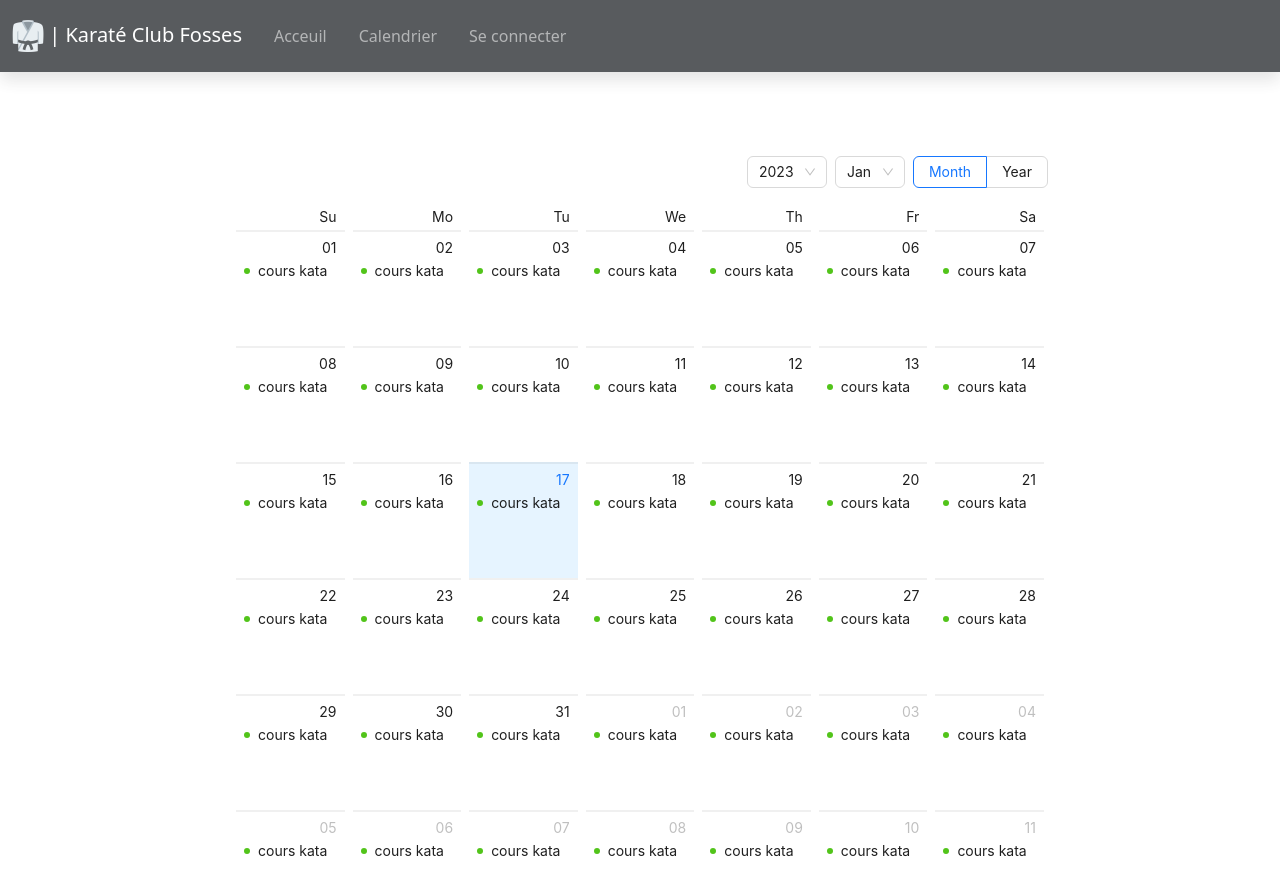
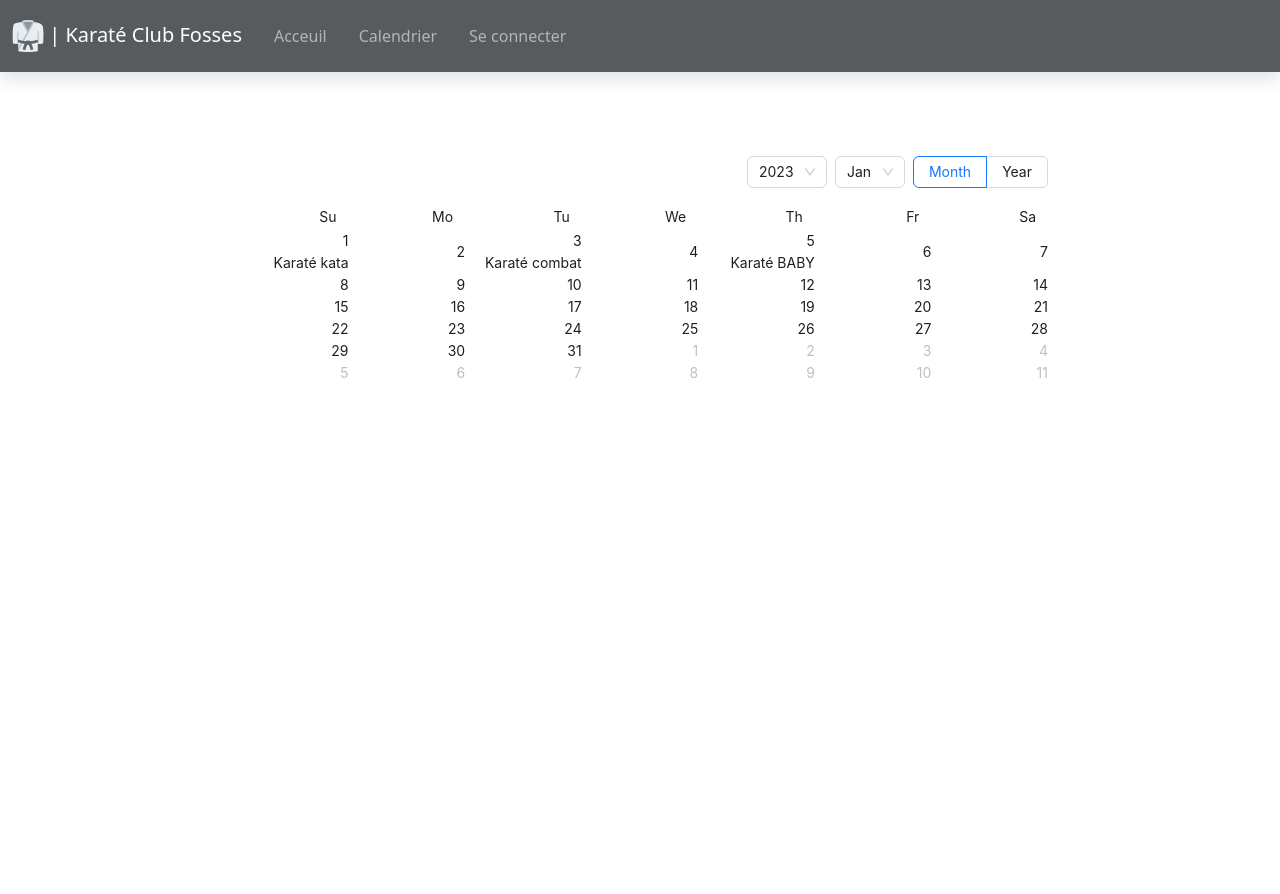
Before and after one commit to theocrsb/KCF_Front, a React (Create React App) app: page /calendrier in a window 1280 px wide. Shown: the top 894 px of the page. After the commit the page ends 800 px from the top, so only its background shows below. Built offline with nearby package versions, Linux system fonts and the light colour scheme.

Commit message:
test en cours ajout des cours par defaut

```diff
--- a/src/pages/Calendrier.tsx
+++ b/src/pages/Calendrier.tsx
@@ -7,25 +7,115 @@ import dayjs from 'dayjs';
 import 'dayjs/locale/fr';
 import locale from 'antd/locale/fr_FR';
 import Badge, { BadgeProps } from 'antd/es/badge';
+import { Dayjs } from 'dayjs';
+
+export interface Cours {
+  id: string;
+  sensei: string;
+  date: string;
+  heureDebut: string;
+  heureFin: string;
+  note: string;
+  // user: User
+}
 
 const Calendrier = () => {
-  const [date, setDate] = useState(new Date());
+  const [dateSelect, setDateSelect] = useState<string>('');
 
-  const myLocal = {
-    ...frFR,
-    dateFormat: 'DD/MM/YYYY',
+  //Lors d'un click sur une date du Calendar
+  const handleSelect = (select: Dayjs) => {
+    console.log(select.format('DD-MM-YYYY'));
+    setDateSelect(select.format('DD-MM-YYYY'));
   };
-  //Trouver comment gerer le jour pour l'affichage
-  const dateCellRender = () => {
-    const valueCalendar = {
-      date: '18-01-2023',
-      type: 'warning',
-      content: 'This is warning event.',
-    };
-    return (
-      <Badge status={'success' as BadgeProps['status']} text={'cours kata'} />
-    );
+
+  // affichage ou nom d'un event selon la date
+  // const getListData = (value: Dayjs) => {
+  //   //ajout date en brut (futur bdd)
+  //   const dateBdd = new Date('2023-01-21');
+
+  //   let listData;
+  //   switch (value.daysInMonth()) {
+  //     case 2023 - 0 - 21:
+  //       listData = [
+  //         { type: 'warning', content: 'This is warning event.' },
+  //         { type: 'success', content: 'This is usual event.' },
+  //       ];
+  //       break;
+  //     // case 10:
+  //     //   listData = [
+  //     //     { type: 'warning', content: 'This is warning event.' },
+  //     //     { type: 'success', content: 'This is usual event.' },
+  //     //     { type: 'error', content: 'This is error event.' },
+  //     //   ];
+  //     //   break;
+  //     // case 15:
+  //     //   listData = [
+  //     //     { type: 'warning', content: 'This is warning event' },
+  //     //     { type: 'success', content: 'This is very long usual event。。....' },
+  //     //     { type: 'error', content: 'This is error event 1.' },
+  //     //     { type: 'error', content: 'This is error event 2.' },
+  //     //     { type: 'error', content: 'This is error event 3.' },
+  //     //     { type: 'error', content: 'This is error event 4.' },
+  //     //   ];
+  //     //   break;
+  //     // default:
+  //   }
+  //   return listData || [];
+  // };
+  // //
+
+  // //Affichage des cours dans le Calendar
+  // const dateCellRender = (value: Dayjs) => {
+  //   //Exemple lors d'un get d'un cours
+  //   // const valueCalendar: Cours[] = [
+  //   //   {
+  //   //     id: '01234',
+  //   //     date: '19-01-2023',
+  //   //     sensei: 'string',
+  //   //     heureDebut: 'string',
+  //   //     heureFin: 'string',
+  //   //     note: 'string',
+  //   //     // type: 'warning',
+  //   //     // content: 'BABY KARATE',
+  //   //   },
+  //   // ];
+
+  //   const listData = getListData(value);
+
+  // return (
+  //   <ul className='events'>
+  //     {listData.map((item) => (
+  //       <li key={item.content}>
+  //         <Badge
+  //           status={item.type as BadgeProps['status']}
+  //           text={item.content}
+  //         />
+  //       </li>
+  //     ))}
+  //   </ul>
+  // );
+
+  const events = [
+    { date: '2023-01-01', name: 'Karaté kata' },
+    { date: '2023-01-03', name: 'Karaté combat' },
+    { date: '2023-01-05', name: 'Karaté BABY' },
+  ];
+
+  const dateFullCellRender = (value: Dayjs) => {
+    const date = value.format('YYYY-MM-DD');
+    const event = events.find((e) => e.date === date);
+    if (event) {
+      return (
+        <div>
+          {value.date()}
+          <div>{event.name}</div>
+        </div>
+      );
+    } else {
+      return <div>{value.date()}</div>;
+    }
   };
+
   return (
     <div
       className='d-flex justify-content-center '
@@ -36,7 +126,8 @@ const Calendrier = () => {
           {/* dateCellRender : Remplis une valeurs dans le jours */}
           <Calendar
             style={{ padding: '7.5%', borderRadius: '15px' }}
-            dateCellRender={dateCellRender}
+            dateFullCellRender={dateFullCellRender}
+            onSelect={handleSelect}
             defaultValue={dayjs('17-01-2023', 'DD-MM-YYYY')}
           />
         </ConfigProvider>
```
